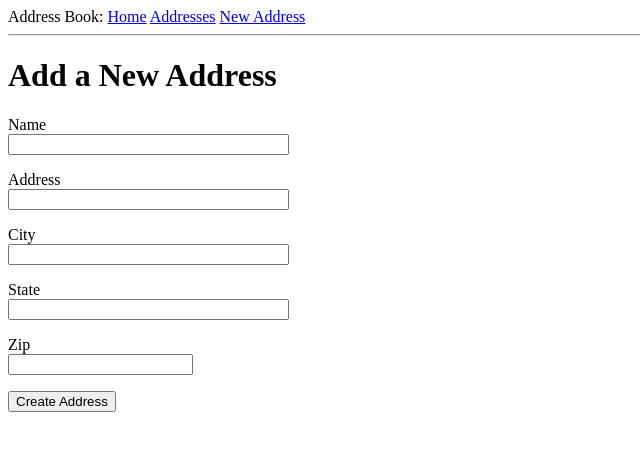
After one commit to bplantico/address_book, a Flask app: page /addresses/new in a window 1280 px wide. The commit adds this page. Shown: the top 451 px of the page, without its empty margins (0-640 px from the left). Run offline with Flask 2, Linux system fonts and the light colour scheme.

Commit message:
Adds functionality to create an address with a POST request sent via a form at '/addresses/new'

```diff
--- /dev/null
+++ b/app/forms.py
@@ -0,0 +1,11 @@
+from flask_wtf import FlaskForm
+from wtforms import StringField, IntegerField, SubmitField
+from wtforms.validators import DataRequired
+
+class NewAddressForm(FlaskForm):
+    name = StringField('Name', validators=[DataRequired()])
+    address = StringField('Address', validators=[DataRequired()])
+    city = StringField('City', validators=[DataRequired()])
+    state = StringField('State', validators=[DataRequired()])
+    zip = IntegerField('Zip', validators=[DataRequired()])
+    submit = SubmitField('Create Address', validators=[DataRequired()])
--- a/app/routes.py
+++ b/app/routes.py
@@ -1,5 +1,7 @@
-from flask import render_template
-from app import app
+from flask import render_template, flash, redirect
+from app import app, db
+from app.models import Address
+from app.forms import NewAddressForm
 
 @app.route('/')
 @app.route('/home')
@@ -8,18 +10,16 @@ def home():
 
 @app.route('/addresses')
 def addresses_index():
-    addresses = [
-        {"name": "home",
-         "address": "2862 W Long Dr",
-         "city": "Littleton",
-         "state": "CO",
-         "zip": "80120"
-         },
-        {"name": "school",
-         "address": "1331 17th",
-         "city": "Denver",
-         "state": "CO",
-         "zip": "80202"
-         }
-    ]
+    addresses = Address.query.all()
     return render_template('addresses_index.html', addresses=addresses)
+
+@app.route('/addresses/new', methods=['GET', 'POST'])
+def new_address():
+    form = NewAddressForm()
+    if form.validate_on_submit():
+        address = Address(name=form.name.data, address=form.address.data, city=form.city.data, state=form.state.data, zip=form.zip.data)
+        db.session.add(address)
+        db.session.commit()
+        flash('{} has been added to your addresses.'.format(form.address.data))
+        return redirect('/addresses')
+    return render_template('new_address.html', title="New Address", form=form)
--- a/app/templates/base.html
+++ b/app/templates/base.html
@@ -11,8 +11,18 @@
           Address Book:
           <a href="/home">Home</a>
           <a href="/addresses">Addresses</a>
+          <a href="/addresses/new">New Address</a>
         </div>
         <hr>
+        {% with messages = get_flashed_messages() %}
+        {% if messages %}
+        <ul>
+            {% for message in messages %}
+            <li>{{ message }}</li>
+            {% endfor %}
+        </ul>
+        {% endif %}
+        {% endwith %}
         {% block content %}{% endblock %}
     </body>
 </html>
--- a/app/templates/home.html
+++ b/app/templates/home.html
@@ -1,5 +1,5 @@
 {% extends 'base.html' %}
 
 {% block content %}
-  <h1>Welcome to Address Book, a Flask application by Brian Plantico.</h1>
+  <h1>Welcome to Address Book, a RESTful Flask application by Brian Plantico.</h1>
 {% endblock %}
--- /dev/null
+++ b/app/templates/new_address.html
@@ -0,0 +1,29 @@
+{% extends "base.html" %}
+
+{% block content %}
+    <h1>Add a New Address</h1>
+    <form action="" method="post" novalidate>
+        {{ form.hidden_tag() }}
+        <p>
+          {{ form.name.label }}<br>
+          {{ form.name(size=32) }}
+        </p>
+        <p>
+          {{ form.address.label }}<br>
+          {{ form.address(size=32) }}
+        </p>
+        <p>
+          {{ form.city.label }}<br>
+          {{ form.city(size=32) }}
+        </p>
+        <p>
+          {{ form.state.label }}<br>
+          {{ form.state(size=32) }}
+        </p>
+        <p>
+          {{ form.zip.label }}<br>
+          {{ form.zip(size=32) }}
+        </p>
+        <p>{{ form.submit() }}</p>
+    </form>
+{% endblock %}
```
